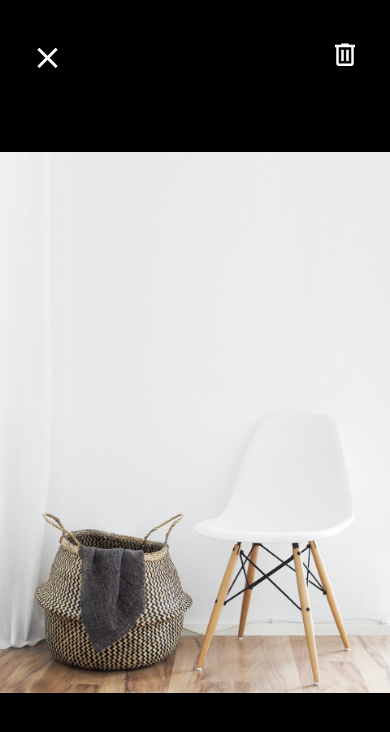
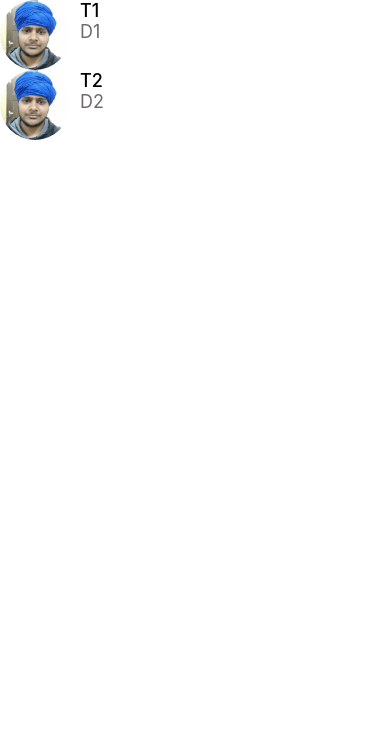
Before and after one commit to kuldeep3/ReactnativeApp, a React Native app in the folder DoneWithIt/: screen / in a window 390 px wide. Shown: the top 732 px of the page. Built offline with nearby package versions, Linux system fonts and the light colour scheme.

Commit message:
recent changes

```diff
--- a/DoneWithIt/App.js
+++ b/DoneWithIt/App.js
@@ -7,7 +7,8 @@
 import Card from "./app/components/Card";
 import ListingDetailsScreen from "./app/screens/ListingDetailsScreen";
 import ViewImageScreen from "./app/screens/ViewImageScreen";
+import MessagesScreen from "./app/screens/MessagesScreen";
 
 export default function App() {
-  return <ViewImageScreen />;
+  return <MessagesScreen />;
 }
--- /dev/null
+++ b/DoneWithIt/app/screens/MessagesScreen.js
@@ -0,0 +1,53 @@
+import React from "react";
+import {
+  FlatList,
+  SafeAreaView,
+  StyleSheet,
+  Platform,
+  StatusBar,
+} from "react-native";
+
+import Constants from "expo-constants";
+
+import ListItem from "../components/ListItem";
+
+const messages = [
+  {
+    id: 1,
+    title: "T1",
+    description: "D1",
+    image: require("../assets/kuldeep.jpg"),
+  },
+  {
+    id: 2,
+    title: "T2",
+    description: "D2",
+    image: require("../assets/kuldeep.jpg"),
+  },
+];
+
+function MessagesScreen(params) {
+  return (
+    <SafeAreaView style={styles.screen}>
+      <FlatList
+        data={messages}
+        keyExtractor={(message) => message.id.toString()}
+        renderItem={({ item }) => (
+          <ListItem
+            title={item.title}
+            subTitle={item.description}
+            image={item.image}
+          />
+        )}
+      />
+    </SafeAreaView>
+  );
+}
+
+const styles = StyleSheet.create({
+  screen: {
+    paddingTop: Constants.statusBarHeight,
+  },
+});
+
+export default MessagesScreen;
--- a/DoneWithIt/package.json
+++ b/DoneWithIt/package.json
@@ -14,7 +14,8 @@
     "react": "~16.11.0",
     "react-dom": "~16.11.0",
     "react-native": "https://github.com/expo/react-native/archive/sdk-38.0.2.tar.gz",
-    "react-native-web": "~0.11.7"
+    "react-native-web": "~0.11.7",
+    "expo-constants": "~9.1.1"
   },
   "devDependencies": {
     "@babel/core": "^7.8.6",
```
